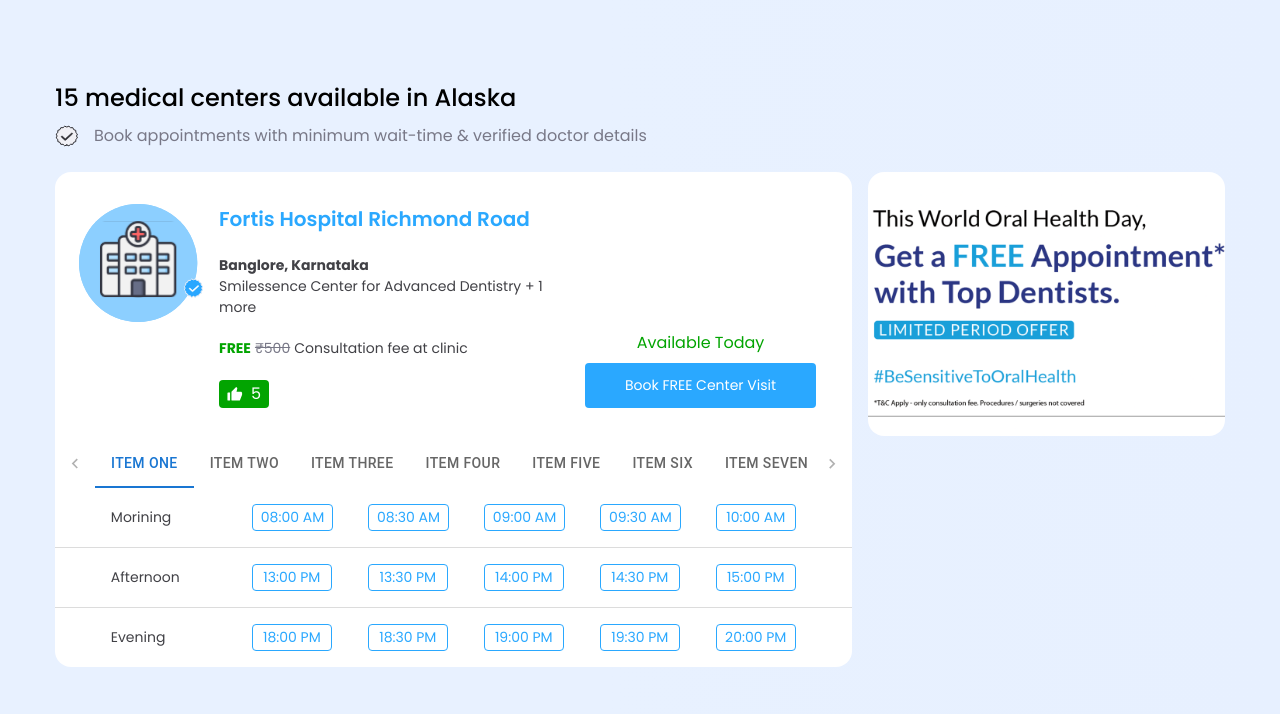
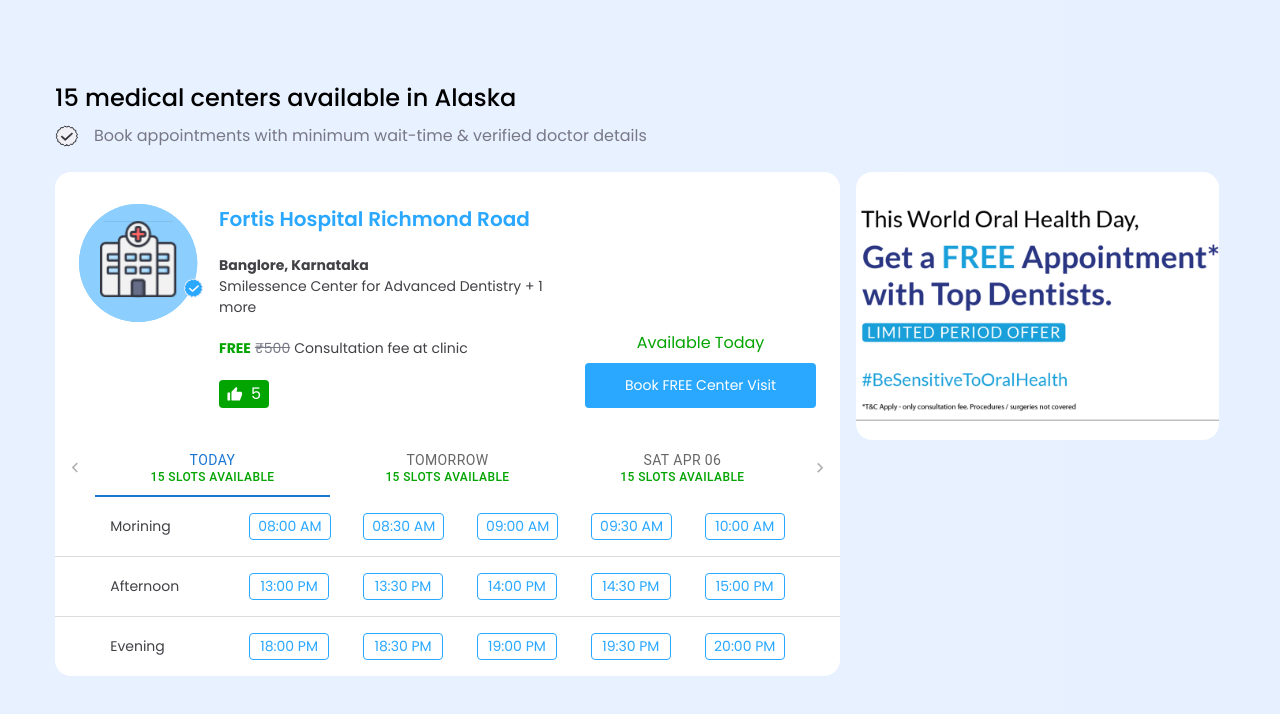
Before and after one commit to abhay8696/medify, a React (Vite) app: page / in a window 1280 px wide. Shown: the top 714 px of the page. Built offline with nearby package versions, Linux system fonts and the light colour scheme.

Commit message:
created state variable to decide direction for sliding of tabPanels

```diff
--- a/src/components/SearchResults/SearchResults.css
+++ b/src/components/SearchResults/SearchResults.css
@@ -65,7 +65,7 @@
 }
 
 
-@media screen and (max-width: 900px){
+@media screen and (max-width: 1200px){
     .cardAndSensodyne{
         flex-direction: column-reverse;
     }
@@ -77,7 +77,6 @@
         font-size: 20px;
     }
 
-
     .resultsHead p{
         font-size: 14px;
         gap: 0.5rem;
--- a/src/components/Slots/Slots.css
+++ b/src/components/Slots/Slots.css
@@ -0,0 +1,65 @@
+
+
+.MUI-Tabs{
+    max-width: 785px !important;
+}
+.slotTabName{
+    width: 33.33% ;
+}
+
+.tablLabel{
+    display: flex;
+    flex-direction: column;
+}
+
+.labelHead{
+    font-weight: 400;
+}
+
+.labelText{
+    font-size: 12px;
+    color: var(--color-green);
+}
+
+.TabPanelWrapper{
+    overflow: hidden;
+}
+
+.TabPanel{
+}
+
+.slideRight{
+    animation: leftToRight 500ms forwards;
+}
+.slideLeft{
+    animation: rightToLeft 500ms forwards;
+}
+
+
+@media screen and (max-width: 600px){
+    .labelHead{
+        font-size: 14px;
+    }
+
+    .labelText{
+        font-size: 10px;
+    }
+}
+
+@keyframes leftToRight {
+    from{
+        transform: translateX(-100%);
+    }
+    to{
+        transform: translateX(0);
+    }
+}
+
+@keyframes rightToLeft {
+    from{
+        transform: translateX(100%);
+    }
+    to{
+        transform: translateX(0);
+    }
+}
--- a/src/components/Slots/Slots.jsx
+++ b/src/components/Slots/Slots.jsx
@@ -1,4 +1,4 @@
-import React from 'react';
+import React, { useEffect, useRef, useState } from 'react';
 import Tabs, { tabsClasses } from '@mui/material/Tabs';
 import Tab from '@mui/material/Tab';
 
@@ -6,15 +6,34 @@ import Tab from '@mui/material/Tab';
 import "./Slots.css";
 //components
 import TabPanel from '../TabPanel/TabPanel';
+//helper functions
+import { printFormattedDates } from '../../functions/functions';
 
 
 
 const Slots = () => {
-    const [value, setValue] = React.useState(0);
+    //states
+    const [value, setValue] = useState(0);
+    const [slideDirection, setSlidDirection] = useState("slideLeft")
+    //refs
+    const dateArray = useRef(printFormattedDates());
 
+    //functions
     const handleChange = (event, newValue) => {
+        if(newValue > value){
+            setSlidDirection("slideLeft")
+        }else setSlidDirection("slideRight")
         setValue(newValue);
     };
+
+    const displayLabel = date => {
+        return (
+            <div className='tablLabel'>
+                <span className='labelHead'>{date || "Loading..."}</span>
+                <span className='labelText'>15 slots available</span>
+            </div>
+        )
+    }
 
     return (
         <>
@@ -29,37 +48,25 @@ const Slots = () => {
                 '&.Mui-disabled': { opacity: 0.3 },
             },
             }}
+            className='MUI-Tabs'
         >
-            <Tab label="Item One" />
-            <Tab label="Item Two" />
-            <Tab label="Item Three" />
-            <Tab label="Item Four" />
-            <Tab label="Item Five" />
-            <Tab label="Item Six" />
-            <Tab label="Item Seven" />npm install --save react-swipeable-views
+            <Tab label={displayLabel("Today")}  className='slotTabName' />
+            <Tab label={displayLabel("Tomorrow")}  className='slotTabName' />
+            <Tab label={displayLabel(dateArray?.current?.[2])}  className='slotTabName' />
+            <Tab label={displayLabel(dateArray?.current?.[3])}  className='slotTabName' />
+            <Tab label={displayLabel(dateArray?.current?.[4])}  className='slotTabName' />
+            <Tab label={displayLabel(dateArray?.current?.[5])}  className='slotTabName' />
+            <Tab label={displayLabel(dateArray?.current?.[6])}  className='slotTabName' />
+
         </Tabs>
-        <div>
-            <TabPanel value={value} index={0} >
-            Item One
-            </TabPanel>
-            <TabPanel value={value} index={1} >
-            Item Two
-            </TabPanel>
-            <TabPanel value={value} index={2} >
-            Item Three
-            </TabPanel>
-            <TabPanel value={value} index={3} >
-            Item Four
-            </TabPanel>
-            <TabPanel value={value} index={4} >
-            Item Five
-            </TabPanel>
-            <TabPanel value={value} index={5} >
-            Item Six
-            </TabPanel>
-            <TabPanel value={value} index={6} >
-            Item Seven
-            </TabPanel>
+        <div className='TabPanelWrapper'>
+            <TabPanel value={value} index={0} customClass={slideDirection} />
+            <TabPanel value={value} index={1} customClass={slideDirection} />
+            <TabPanel value={value} index={2} customClass={slideDirection} />
+            <TabPanel value={value} index={3} customClass={slideDirection} />
+            <TabPanel value={value} index={4} customClass={slideDirection} />
+            <TabPanel value={value} index={5} customClass={slideDirection} />
+            <TabPanel value={value} index={6} customClass={slideDirection} />
         </div>
         </>
     );
--- a/src/components/TabPanel/TabPanel.jsx
+++ b/src/components/TabPanel/TabPanel.jsx
@@ -26,7 +26,7 @@ const SlotSession = props => {
 
 const TabPanel = props => {
     //props
-    const { children, value, index, ...other } = props;
+    const { children, value, index, customClass, ...other } = props;
 
     return (
       <div
@@ -35,7 +35,7 @@ const TabPanel = props => {
         id={`full-width-tabpanel-${index}`}
         aria-labelledby={`full-width-tab-${index}`}
         {...other}
-        className='TabPanel'
+        className={`TabPanel ${customClass}`}
       >
         {value === index && (
           <>
--- /dev/null
+++ b/src/functions/functions.js
@@ -0,0 +1,26 @@
+
+
+
+
+export const printFormattedDates = () => {
+    const months = ['Jan', 'Feb', 'Mar', 'Apr', 'May', 'Jun', 'Jul', 'Aug', 'Sep', 'Oct', 'Nov', 'Dec'];
+    const days = ['Sun', 'Mon', 'Tue', 'Wed', 'Thu', 'Fri', 'Sat'];
+
+    const formattedDates = [];
+    const currentDate = new Date();
+
+    // Iterate through the next seven days
+    for (let i = 0; i < 7; i++) {
+      const nextDate = new Date(currentDate);
+      nextDate.setDate(currentDate.getDate() + i);
+
+      const day = days[nextDate.getDay()];
+      const month = months[nextDate.getMonth()];
+      const date = nextDate.getDate().toString().padStart(2, '0');
+
+      const formattedDate = `${day} ${month} ${date}`;
+      formattedDates.push(formattedDate);
+    }
+
+    return (formattedDates);
+  }
```
